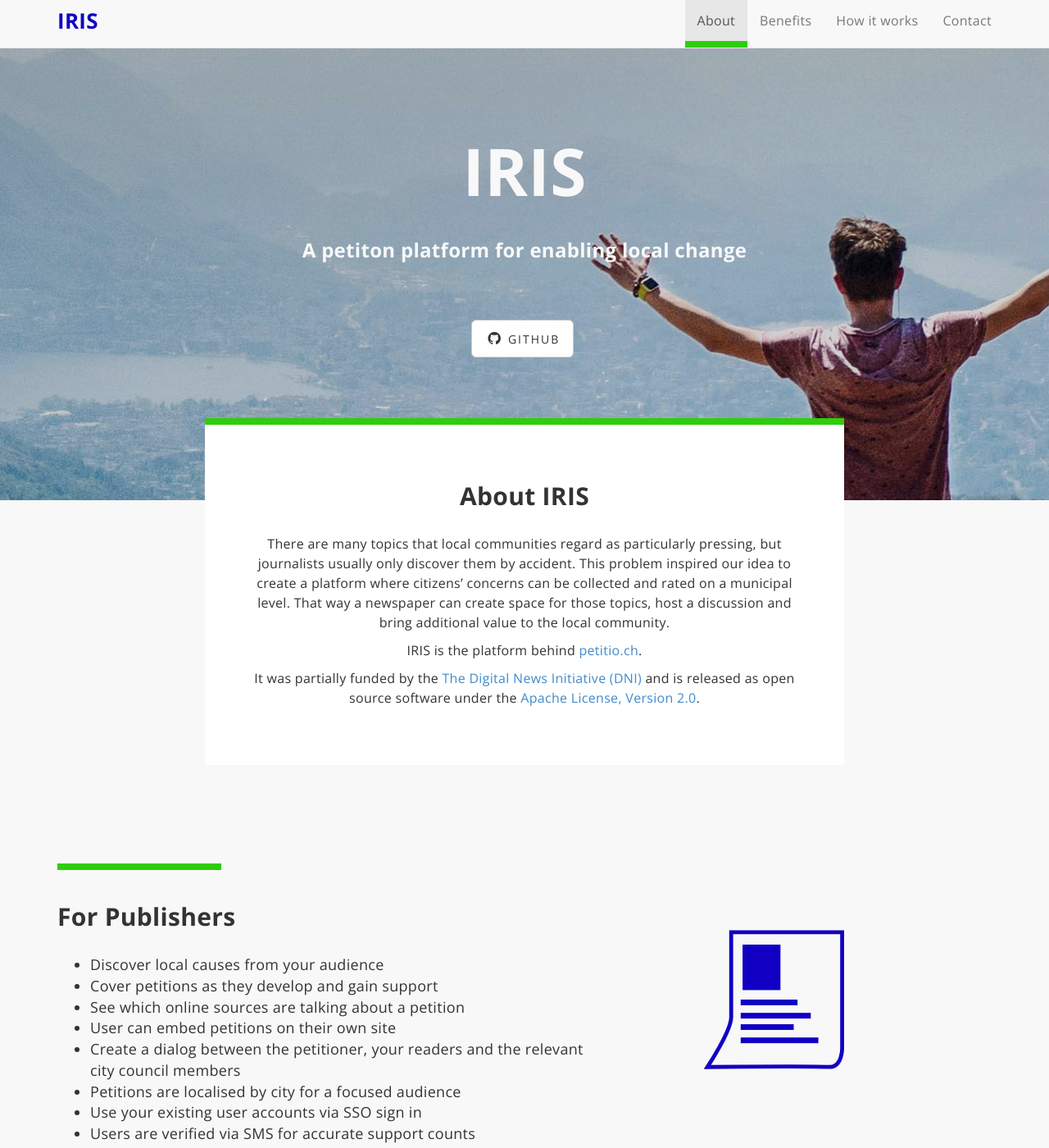
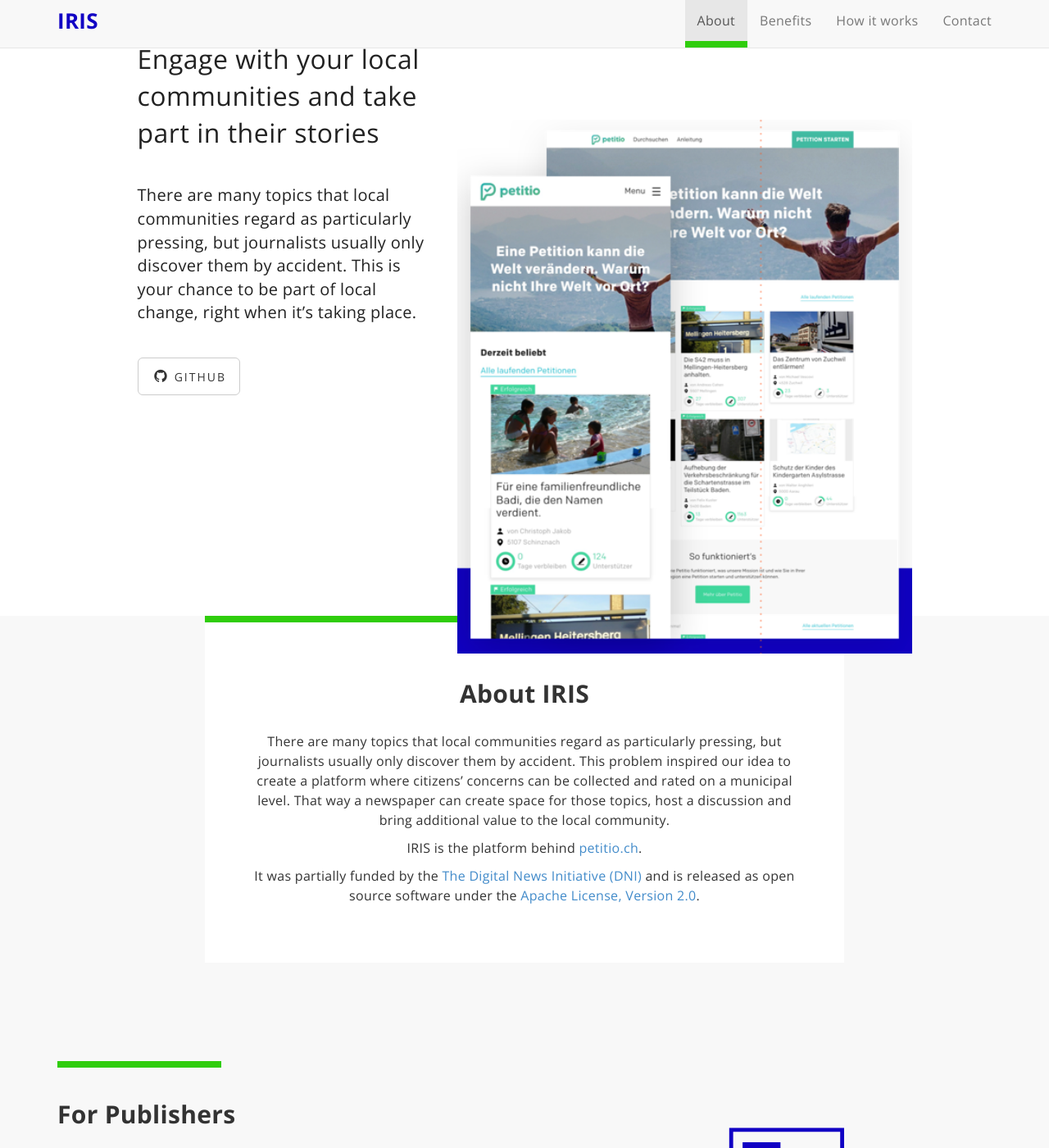
Before and after one commit to iris-dni/iris-landing-page, a Jekyll site: the page built from index.html, in a window 1280 px wide and 1400 px high. Shown: the whole window at 82% size. Built offline with Jekyll 4.4.1, drawn with Linux system fonts in a browser that asks for light colours.

Commit message:
Replaced old intro with new .hero component

```diff
--- a/_includes/footer.html
+++ b/_includes/footer.html
@@ -3,7 +3,7 @@
     <div class="text-center">
       <ul class="list-inline">
         <li>
-          <a href="#home">Home</a>
+          <a href="#hero">Intro</a>
         </li>
         <li class="footer-menu-divider">&sdot;</li>
         <li>
--- a/_includes/header.html
+++ b/_includes/header.html
@@ -32,32 +32,3 @@
   </div>
   <!-- /.container -->
 </nav>
-
-<section id="home">
-  <!-- Header -->
-  <div class="intro-header">
-
-    <div class="container">
-
-      <div class="row">
-        <div class="col-lg-12">
-          <div class="intro-message">
-            <h1>{{ page.title }}</h1>
-            <h3>{{ page.subTitle }}</h3>
-            <ul class="list-inline intro-social-buttons">
-              {% for social in site.social %}
-              <li>
-                <a href="{{ social.url }}" class="btn btn-default btn-lg"><i class="fa fa-{{ social.logoKey }} fa-fw"></i> <span class="network-name">{{ social.title }}</span></a>
-              </li>
-              {% endfor %}
-            </ul>
-          </div>
-        </div>
-      </div>
-
-    </div>
-    <!-- /.container -->
-
-  </div>
-  <!-- /.intro-header -->
-</section>
--- /dev/null
+++ b/_includes/hero.html
@@ -0,0 +1,33 @@
+<section id="hero">
+  <!-- Header -->
+  <div class="hero">
+
+    <div class="container">
+
+      <div class="row">
+        <div class="col-md-4 col-md-offset-1">
+          <div>
+            <h1 class="hero__headline">Engage with your local communities and take part in their stories</h1>
+            <p class="hero__intro">
+              There are many topics that local communities regard as particularly pressing, but journalists usually only discover them by accident. This is your chance to be part of local change, right when it’s taking place.
+            </p>
+            <ul class="list-inline intro-social-buttons">
+              {% for social in site.social %}
+              <li>
+                <a href="{{ social.url }}" class="btn btn-default btn-lg"><i class="fa fa-{{ social.logoKey }} fa-fw"></i> <span class="network-name">{{ social.title }}</span></a>
+              </li>
+              {% endfor %}
+            </ul>
+          </div>
+        </div>
+        <div class="col-md-6">
+          <img src="img/hero/hero-img.png" alt="" class="hero__image">
+        </div>
+      </div>
+
+    </div>
+    <!-- /.container -->
+
+  </div>
+  <!-- /.intro-header -->
+</section>
--- a/_layouts/default.html
+++ b/_layouts/default.html
@@ -4,6 +4,7 @@
 
   <body>
     {% include header.html %}
+    {% include hero.html %}
     {% include about.html %}
     {% include page_content.html %}
     {% include contact.html %}
--- a/css/landing-page.css
+++ b/css/landing-page.css
@@ -40,9 +40,63 @@
 }
 
 
+
+/**
+ * CUSTOM MODULES
+ */
+
+
+.hero {
+  color: #222222;
+  padding-top: 50px; /* If you're making other pages, make sure there is 50px of padding to make sure the navbar doesn't overlap content! */
+  padding-bottom: 50px;
+}
+
+  .hero__headline {
+    margin: 0 0 0.5em 0;
+    font-size: 2em;
+    line-height: 1.4;
+    font-weight: normal;
+    letter-spacing: 0.5px;
+  }
+
+  .hero__intro {
+    font-size: 1.25em;
+    margin-top: 2em;
+    margin-bottom: 2em;
+  }
+
+  .hero__image {
+    width: 100%;
+  }
+
+  @media(max-width:767px) {
+
+    ul.intro-social-buttons > li {
+      display: block;
+      margin-bottom: 20px;
+      padding: 0;
+    }
+
+    ul.intro-social-buttons > li:last-child {
+      margin-bottom: 0;
+    }
+  }
+
+
+  @media(min-width:992px) {
+    .hero__image {
+      position: relative;
+      top: 96px;
+      top: 6rem;
+      z-index: 1;
+    }
+  }
+
+
+
 .about-text {
   padding: 60px;
-  margin-top: -100px;
   background-color: #ffffff;
   border-top: 8px solid #2fcd0c;
   text-align: center;
@@ -86,70 +140,9 @@
   width: 100%;
 }
 
-.intro-header {
-    position: relative;
-    padding-top: 50px; /* If you're making other pages, make sure there is 50px of padding to make sure the navbar doesn't overlap content! */
-    padding-bottom: 50px;
-    text-align: center;
-    color: #f8f8f8;
-    background: url(../img/intro-bg.jpg) no-repeat center center;
-    background-size: cover;
-}
-
-.intro-header::after {
-    display: block;
-    content: "";
-    position: absolute;
-    top: 0;
-    right: 0;
-    bottom: 0;
-    left: 0;
-    background-color: black;
-    opacity: 0.15;
-}
-
-.intro-message {
-    position: relative;
-    padding-top: 10%;
-    padding-bottom: 10%;
-    z-index: 1;
-}
-
-.intro-message > h1 {
-    margin: 0 0 0.5em 0;
-    font-size: 5em;
-}
-
-.intro-message > h3 {
-  margin-bottom: 3em;
-}
 
 #contact {
   position: relative;
-}
-
-@media(max-width:767px) {
-  .intro-message {
-    padding-bottom: 15%;
-  }
-
-  .intro-message > h1 {
-    font-size: 3em;
-  }
-
-  ul.intro-social-buttons > li {
-    display: block;
-    margin-bottom: 20px;
-    padding: 0;
-  }
-
-  ul.intro-social-buttons > li:last-child {
-    margin-bottom: 0;
-  }
-
-  .intro-divider {
-    width: 100%;
-  }
 }
 
 .network-name {
```
Also changed, not shown: img/hero/hero-img.png (added), img/intro-bg.jpg (deleted).
